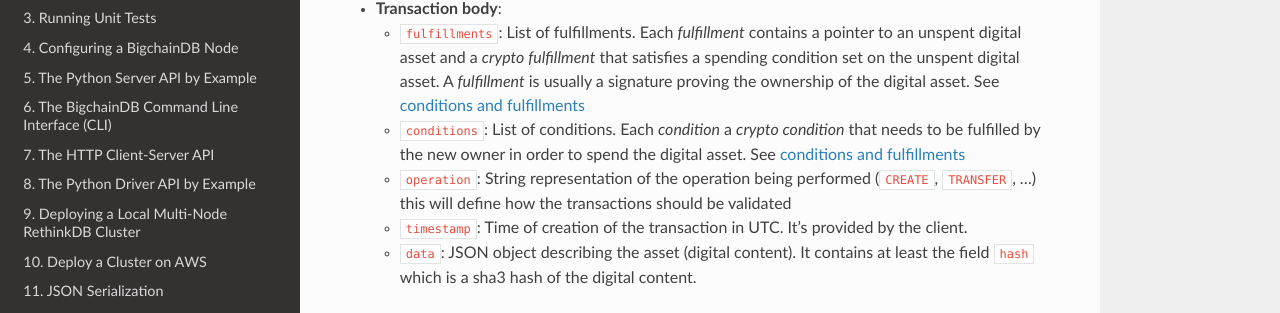
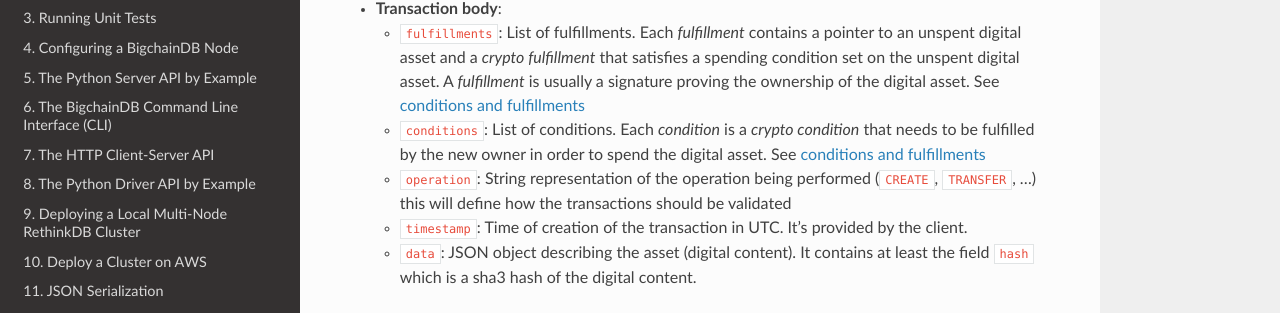
Before and after one commit to bigchaindb/bigchaindb, a Sphinx documentation site: the page built from docs/source/models.md, in a window 1280 px wide and 900 px high, scrolled down 659 px. Shown: the part 138-451 px from the top of the window. Built offline with Sphinx 7.4.7 and the Read the Docs theme 2.0.0, drawn with Linux system fonts in a browser that asks for light colours.

Commit message:
Fix typo: add missing "is"

```diff
--- a/docs/source/models.md
+++ b/docs/source/models.md
@@ -31,7 +31,7 @@
     and a _crypto fulfillment_ that satisfies a spending condition set on the unspent digital asset. A _fulfillment_
     is usually a signature proving the ownership of the digital asset.
     See [conditions and fulfillments](models.md#conditions-and-fulfillments)
-    - `conditions`: List of conditions. Each _condition_ a _crypto condition_ that needs to be fulfilled by the
+    - `conditions`: List of conditions. Each _condition_ is a _crypto condition_ that needs to be fulfilled by the
     new owner in order to spend the digital asset.
     See [conditions and fulfillments](models.md#conditions-and-fulfillments)
     - `operation`: String representation of the operation being performed (`CREATE`, `TRANSFER`, ...) this will define how
```
